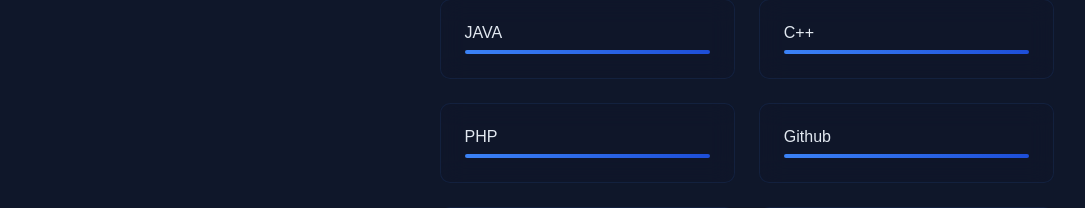
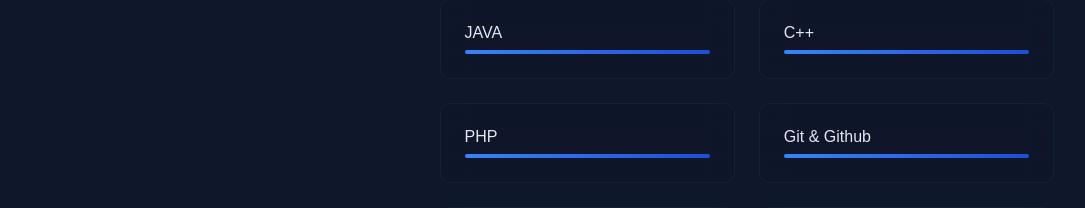
Before and after one commit to sabonawebsite-com/fastprofitweb, a React (Vite) app: page / in a window 1280 px wide. Shown: the part 2080-2288 px from the top of the page, without its empty margins (130-1215 px from the left). Built offline with nearby package versions, Linux system fonts and the light colour scheme.

Commit message:
Update About.jsx

```diff
--- a/src/About.jsx
+++ b/src/About.jsx
@@ -72,7 +72,7 @@
             </div>
             <div className="about-skill">
               {" "}
-              <p>Github</p>
+              <p>Git & Github</p>
               <hr style={{ width: "50%" }} />
             </div>
             <div className="about-skill">
```
